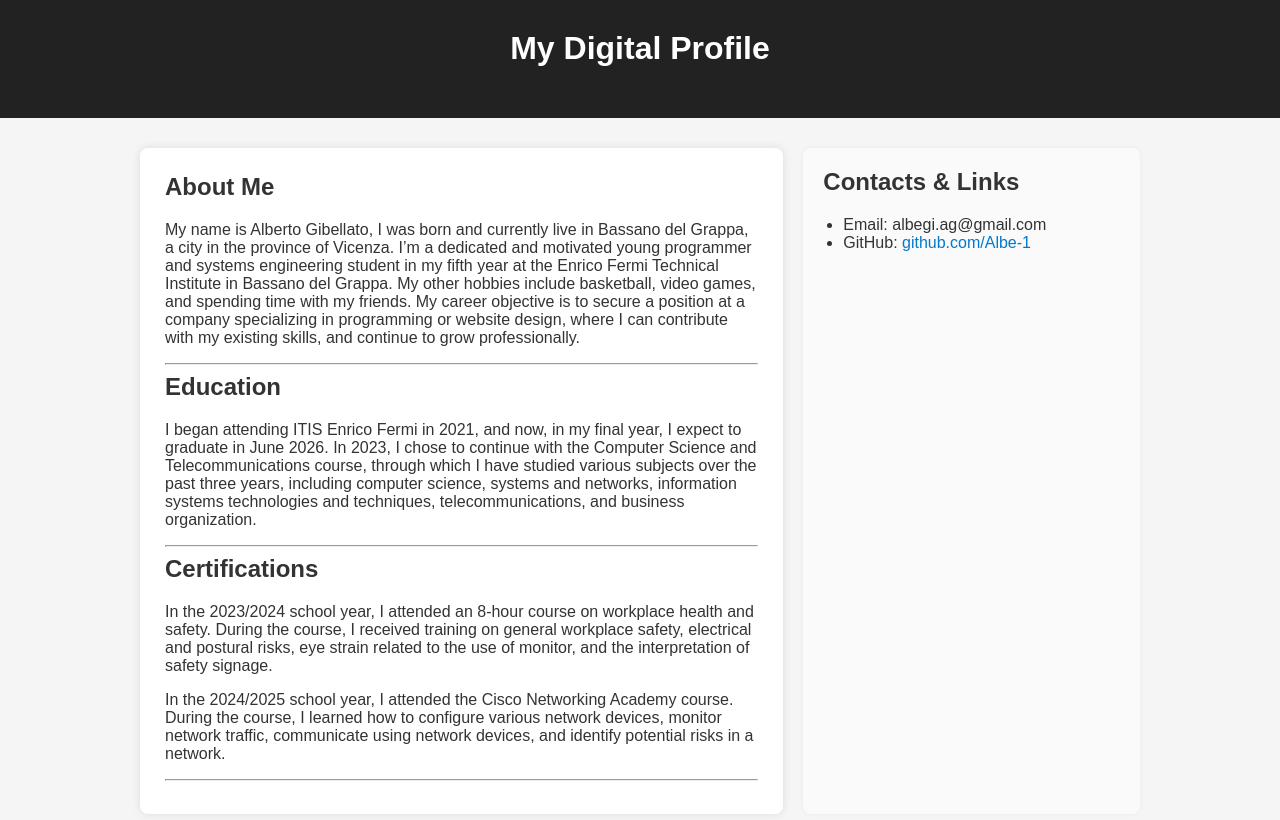
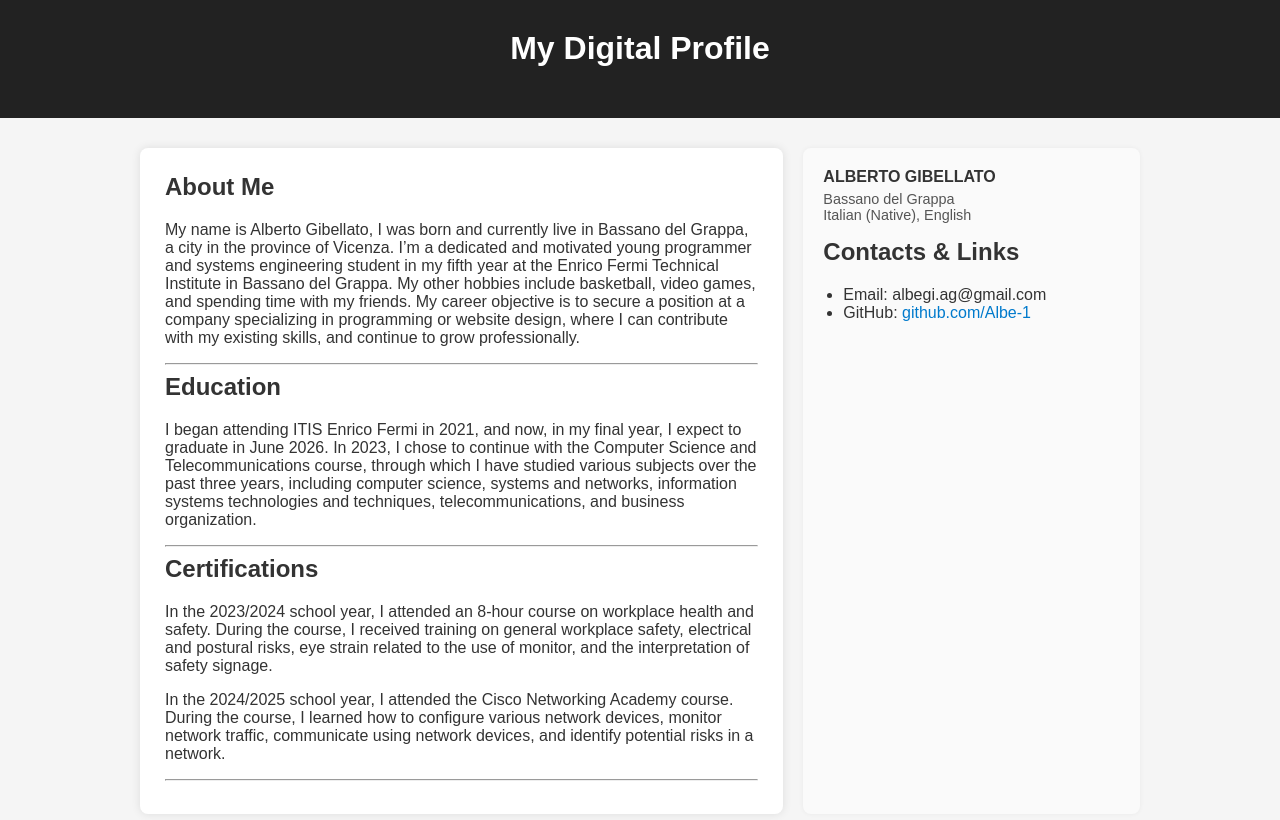
Before and after one commit to Albe-1/GibellatoDigitalProfile.github.io, a Jekyll site: the page built from index.md, in a window 1280 px wide. Shown: the top 820 px of the page. Built offline with Jekyll 4.4.1, drawn with Linux system fonts in a browser that asks for light colours.

Commit message:
Update default.html

```diff
--- a/_layouts/default.html
+++ b/_layouts/default.html
@@ -6,7 +6,7 @@
   <title>{{ site.title }}</title>
   <style>
     body {
-      font-family: Arial, sans-serif;
+      font-family: 'Robot', Arial, sans-serif;
       margin: 0;
       padding: 0;
       background: #f5f5f5;
@@ -38,6 +38,24 @@
       border-radius: 8px;
       box-shadow: 0 0 5px rgba(0,0,0,0.05);
     }
+    .profile-img {
+      width: 120px;
+      height: 120px;
+      border-radius: 50%;
+      object-fit: cover;
+      margin-bottom: 15px;
+    }
+    .profile-name {
+      font-weight: 700;
+      text-transform: uppercase;
+      margin-bottom: 5px;
+    }
+    .profile-info {
+      font-size: 0.9em;
+      color: #555;
+      margin-bottom: 15px;
+    }
+
     h1, h2 {
       margin-top: 0;
     }
@@ -65,6 +83,12 @@
     </div>
 
     <aside>
+      <div class="profile-name">ALBERTO GIBELLATO</div>
+      <div class="profile-info">
+        Bassano del Grappa<br>
+        Italian (Native), English
+      </div>
+
       <h2>Contacts & Links</h2>
       <ul>
         <li>Email: albegi.ag@gmail.com</li>
```
